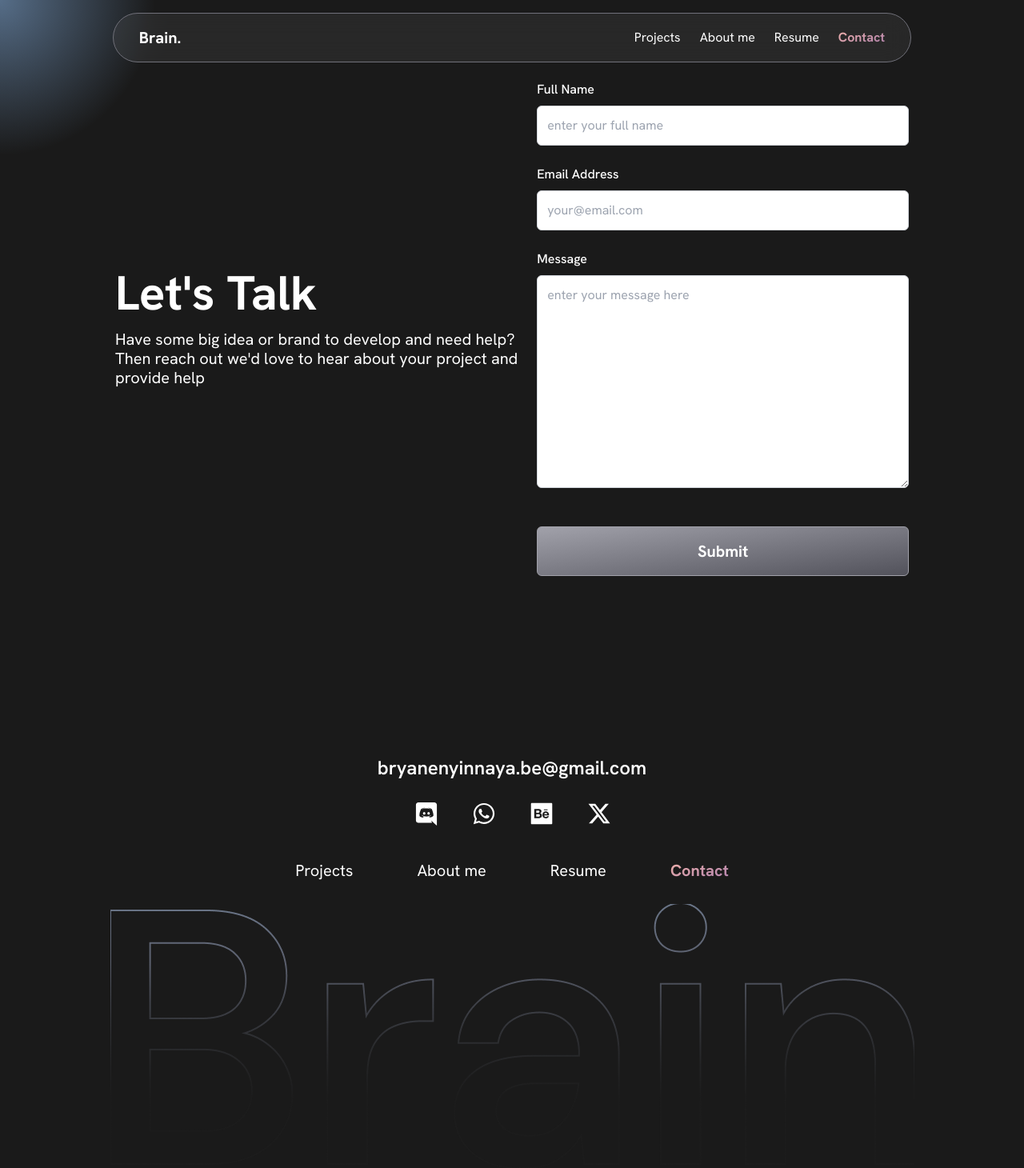
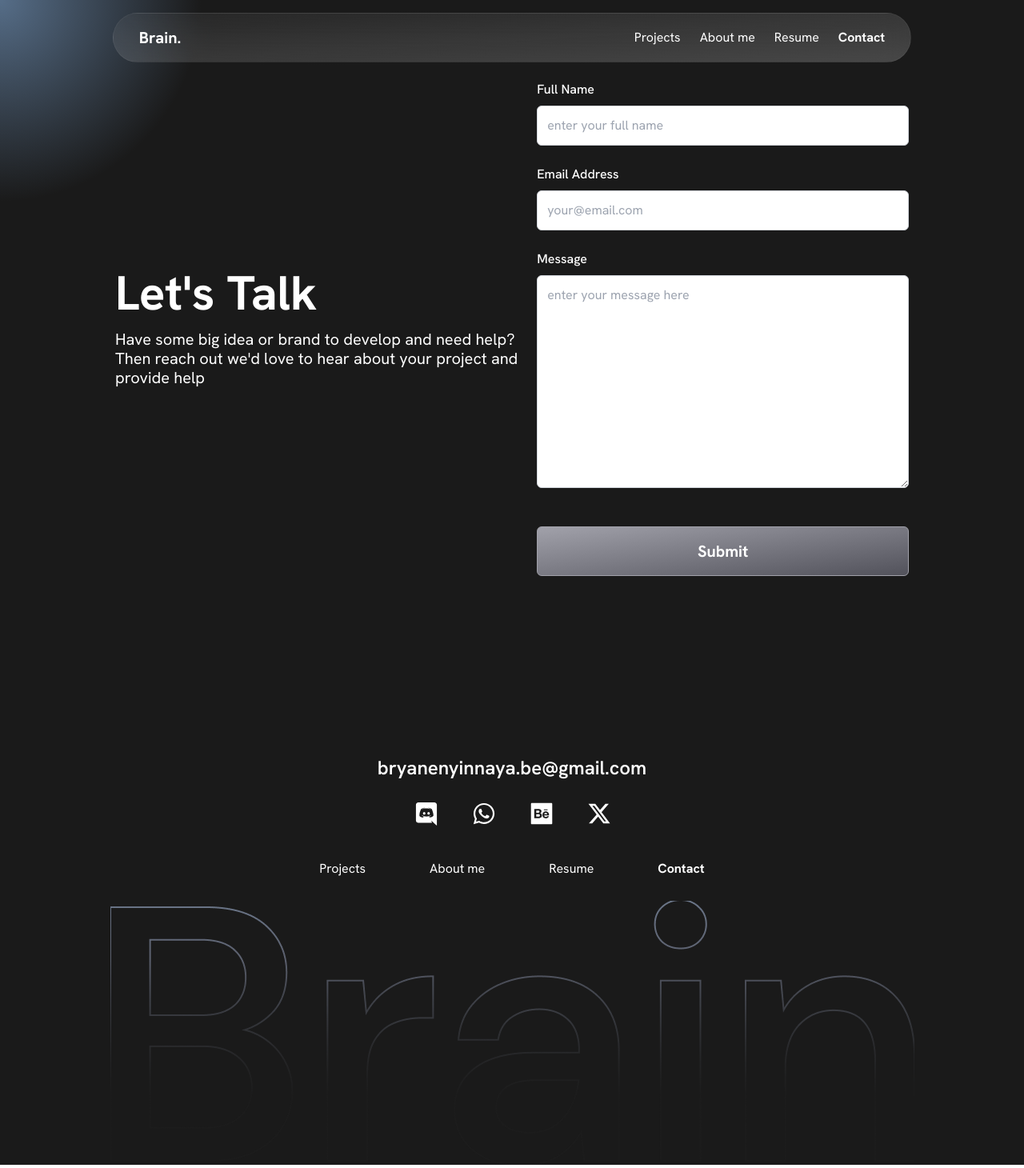
Before and after one commit to Oyinbrakemigrace/brain, a React (Vite) app: page /contact in a window 1280 px wide. Shown: the whole page at 80% size. Built offline with nearby package versions, Linux system fonts and the light colour scheme.

Commit message:
color fixes

```diff
--- a/src/App.jsx
+++ b/src/App.jsx
@@ -15,7 +15,7 @@ function App() {
 
   useEffect(() => {
     const handleScroll = () => {
-      if (window.scrollY > window.innerHeight) {
+      if (window.scrollY > window.innerHeight-20) {
         setShowScrollArrow(true);
       } else {
         setShowScrollArrow(false);
--- a/src/components/ContactForm.jsx
+++ b/src/components/ContactForm.jsx
@@ -85,7 +85,7 @@ function ContactForm() {
                 </div>
                 <button
                     type="submit"
-                    className={`mt-5 w-full px-6 py-4 ${loading ? 'cursor-none' : 'bg-gradient-to-tl from-zinc-600 mt-8 to-zinc-400 '} text-white text-xl border border-zinc-400 font-bold rounded-md bg-gradient-to-bl hover:from-gray-600 lg:mt-6 mt-3 hover:to-zinc-800`}
+                    className={`mt-5 w-full px-6 py-4 ${loading ? 'cursor-none' : 'bg-gradient-to-tl from-zinc-600 mt-8 to-zinc-400 '} text-white text-xl border border-zinc-400 font-bold rounded-md hover:bg-gradient-to-bl hover:from-gray-600 hover:to-zinc-800 lg:mt-6 mt-3`}
                 >
                     {loading ? (<div className='flex justify-center items-center gap-2'>
                         <span>Submitting</span>
--- a/src/components/Footer.jsx
+++ b/src/components/Footer.jsx
@@ -26,7 +26,7 @@ function Footer() {
               <NavLink
                 to={navitem.href}
                 key={navitem.label}
-                className={({ isActive }) =>`hover:bg-clip-text hover:text-transparent hover:bg-gradient-to-tl hover:from-[#AD7FAD] hover:to-[#F1B2AA] lg:text-xl text-base ${isActive && 'bg-clip-text text-transparent bg-gradient-to-tl from-[#AD7FAD] to-[#F1B2AA] font-bold'}`}>
+                className={({ isActive }) =>`hover:bg-clip-text hover:text-transparent hover:bg-gradient-to-l hover:from-[#E5C1FF]/90 hover:to-[#8B6FE1]/40 ${isActive && 'font-bold'}`}>
                 {navitem.label}
               </NavLink>
             )
--- a/src/components/Header.jsx
+++ b/src/components/Header.jsx
@@ -13,7 +13,7 @@ function Header() {
     <div className='pb-20'>
       <nav className="p-4 fixed top-0 w-full z-50">
         <div className="container mx-auto flex justify-center items-center">
-          <div className=" bg-neutral-400 bg-opacity-10 border-[0.2px] border-zinc-500 backdrop-blur-lg rounded-full lg:px-8 px-4 py-4 flex justify-between items-center w-full md:w-[80%]">
+          <div className=" bg-gradient-to-tl from-[#FFFFFF]/20 to-[#999999]/10 border border-zinc-200/5 backdrop-blur-lg rounded-full lg:px-8 px-4 py-4 flex justify-between items-center w-full md:w-[80%]">
             <NavLink to='/' className="text-white font-bold text-xl">Brain.</NavLink>
             <div className="hidden md:flex space-x-6 text-white">
               {
@@ -22,7 +22,7 @@ function Header() {
                     <NavLink
                       to={navitem.href}
                       key={navitem.label}
-                      className={({ isActive }) => `hover:bg-clip-text hover:text-transparent hover:bg-gradient-to-tl hover:from-[#5c3d5c] hover:to-[#F1B2AA] ${isActive && 'bg-clip-text text-transparent bg-gradient-to-tl from-[#AD7FAD] to-[#F1B2AA] font-bold'}`}>
+                      className={({ isActive }) => `hover:bg-clip-text hover:text-transparent hover:bg-gradient-to-l hover:from-[#E5C1FF]/90 hover:to-[#8B6FE1]/40 ${isActive && 'font-bold'}`}>
                       {navitem.label}
                     </NavLink>
                   )
--- a/src/components/Intro.jsx
+++ b/src/components/Intro.jsx
@@ -11,7 +11,7 @@ function Intro() {
                     Creative Product Designer & a <br /> Brand Strategist/Identity Designer
                 </h4>
             </div>
-            <div className='hidden lg:block bg-gradient-to-r from-[#676767] mt-8 to-[#313131] rounded-[32px] shadow-inner border border-zinc-600 backdrop-blur-[20px] m-auto w-[14%] py-4'>
+            <div className='hidden lg:block bg-gradient-to-r from-[#676767] hover:bg-gradient-to-l hover:from-[#321D4A] hover:to-[#4A535A] mt-8 to-[#313131] rounded-[32px] shadow-inner border border-zinc-600 backdrop-blur-[20px] m-auto w-[14%] py-4'>
                 <div className='flex justify-center items-center gap-3 text-white'>
                     <p>Available for work</p><span className='h-3 w-3 flex bg-green-500 rounded-full'></span>
                 </div>
--- a/src/components/SelectedProjects.jsx
+++ b/src/components/SelectedProjects.jsx
@@ -18,7 +18,7 @@ function SelectedProjects() {
                     })
                 }
             </div>
-            <Link to='/projects' className='text-white font-bold text-lg flex items-center justify-center mx-auto border border-zinc-600 gap-3 bg-gradient-to-r from-zinc-600 to-zinc-800 px-6 py-3 lg:w-1/5 w-full md:w-1/4 mt-8 rounded-3xl'><span>Load More</span> <MdArrowOutward /></Link>
+            <Link to='/projects' className='text-white font-bold text-lg flex items-center justify-center mx-auto border border-[#575757] gap-3 bg-gradient-to-r from-[#32343D] to-[#4A535A] hover:bg-gradient-to-l hover:from-[#321D4A] hover:to-[#4A535A] px-6 py-3 lg:w-1/5 w-full md:w-1/4 mt-8 rounded-3xl'><span>Load More</span> <MdArrowOutward /></Link>
         </div>
     )
 }
--- a/src/index.css
+++ b/src/index.css
@@ -21,5 +21,5 @@ body {
     color: rgb(235, 235, 235) !important;
 }
 .bg-custom-gradient {
-    background: radial-gradient(circle at top left, rgba(145, 192, 245, 0.5) , transparent 10%), #1A1A1A;
+    background: radial-gradient(circle at top left, rgba(145, 192, 245, 0.5) , transparent 13%), #1A1A1A;
 }
```
